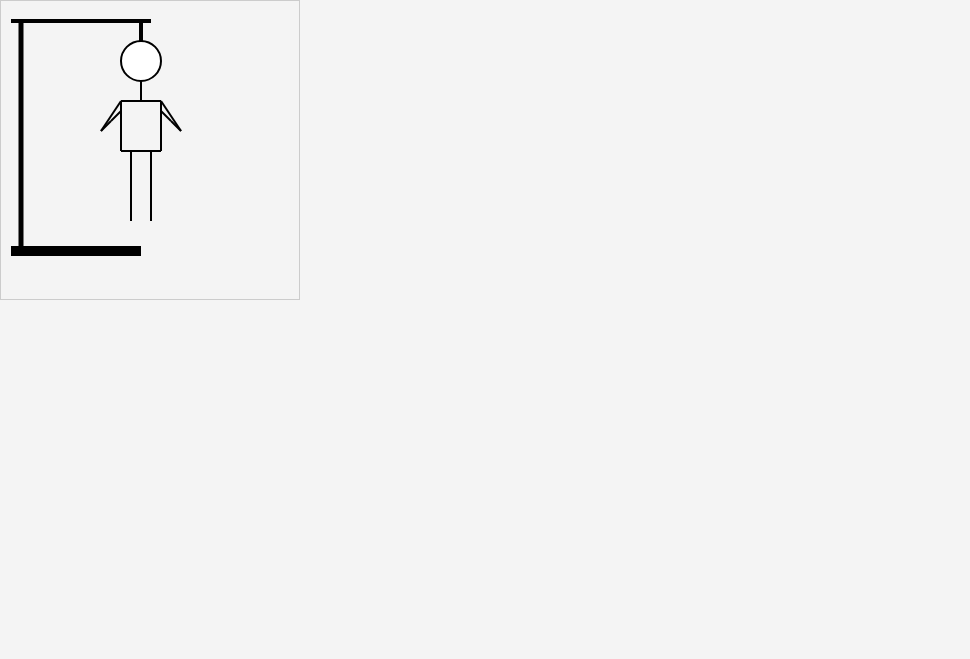
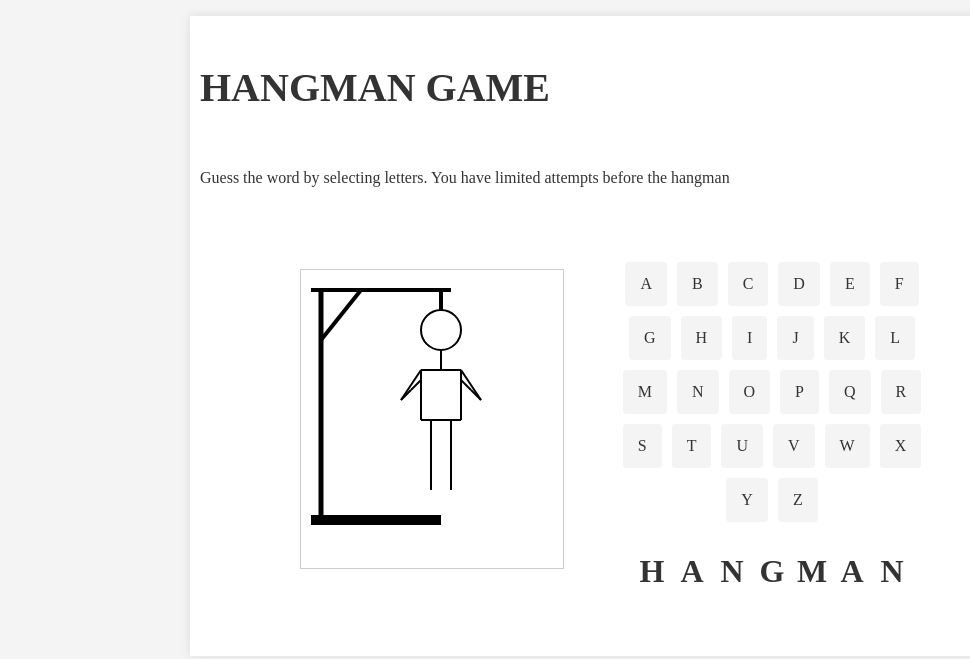
Before and after one commit to SCIPIO666/Hangman-Game, a plain HTML site: page index.html in a window 1280 px wide. Shown: the whole page, without its empty margins (0-970 px from the left). Drawn offline with Linux system fonts and the light colour scheme.

Commit message:
keyboard and word components

```diff
--- a/index.html
+++ b/index.html
@@ -8,15 +8,62 @@
     <title>HANGMAN</title>
 </head>
 <body>
-<svg id="hangman" width="300" height="300"  style="border: 1px solid #ccc;">
+    <div class="container">
+    <h1>HANGMAN GAME</h1>
+    <p>Guess the word by selecting letters. You have limited attempts before the hangman</p>
+    <div class="hangman-board">
+        <svg id="hangman" class="hangman-figure" width="300" height="300"  style="border: 1px solid #ccc;">
             <!-- hang stand -->
             <line x1="10" y1="20" x2="150" y2="20" style="stroke: black; stroke-width: 4; " />
+            <line x1="20" y1="70" x2="60" y2="20" style="stroke: black; stroke-width: 4; " />
             <line x1="140" y1="20" x2="140" y2="40" style="stroke: black; stroke-width: 4; " />
             <line x1="20" y1="20" x2="20" y2="250" style="stroke: black; stroke-width: 5; " />
             <line x1="10" y1="250" x2="140" y2="250" style="stroke: black; stroke-width: 10; "/>
 
 
         </svg>
+    </div>
+    <div class="word-display" id="wordDisplay">
+        <!-- Word to guess will be displayed here -->
+         <div class="keyboard">
+            <div class="key">A</div>
+            <div class="key">B</div>
+            <div class="key">C</div>
+            <div class="key">D</div>
+            <div class="key">E</div>
+            <div class="key">F</div>
+            <div class="key">G</div>
+            <div class="key">H</div>
+            <div class="key">I</div>
+            <div class="key">J</div>
+            <div class="key">K</div>
+            <div class="key">L</div>
+            <div class="key">M</div>
+            <div class="key">N</div>
+            <div class="key">O</div>
+            <div class="key">P</div>
+            <div class="key">Q</div>
+            <div class="key">R</div>
+            <div class="key">S</div>
+            <div class="key">T</div>
+            <div class="key">U</div>
+            <div class="key">V</div>
+            <div class="key">W</div>
+            <div class="key">X</div>
+            <div class="key">Y</div>
+            <div class="key">Z</div>
+        </div>
+             <div class="word">
+            <div class="letter">H</div>
+            <div class="letter">A</div>
+            <div class="letter">N</div>
+            <div class="letter">G</div>
+            <div class="letter">M</div>
+            <div class="letter">A</div>
+            <div class="letter">N</div>
+
+         </div>
+    </div>
 
 <script src="script.js"></script>
 </body>
--- a/styles.css
+++ b/styles.css
@@ -12,13 +12,6 @@ html {
     font-size: 16px; /* Base font size */
 }
 
-body {
-    font-family: Arial, sans-serif;
-    margin: 0;
-    background-color: #f4f4f4;
-    font-size: 1rem; /* Equivalent to 16px */
-    line-height: 1.6; /* For readability */
-}
 
 h1 {
     font-size: 2.5rem; /* 2.5 * 16px = 40px */
@@ -37,7 +30,29 @@ h3 {
 p {
     font-size: 1rem; /* 1 * 16px = 16px */
 }
-
+body {
+background-color: #f4f4f4;
+color: #333;
+font-size: 16px;
+line-height: 1.5;
+}
+.container {
+    width: 8ovw;
+max-width: 900px;
+height: 80vh;
+margin: 1em auto;
+background-color: #fff;
+padding: 10px;
+box-shadow: 0 0 10px rgba(0, 0, 0, 0.1);
+display: flex;
+justify-content: center;
+align-items: center;
+flex-direction: row;
+flex-wrap: wrap;
+}
+.container h1,.container p {
+width: 100%;
+}
  svg{
     border: dotted 2px  grey;
 
@@ -46,3 +61,61 @@ p {
     stroke-width: 2;
     fill: white;
  }
+ .hangman-board {
+display: flex;
+justify-content: space-between;
+margin-bottom: 20px;
+width: 30%;
+}
+.hangman-figure {
+flex: 1;
+display: inline-block;
+position: relative;
+width: 300px;
+height: 300px;
+
+}
+.word-display{
+    width: 45%;
+    padding: 15px;
+    margin: 10px;
+}
+.word {
+display: flex;
+justify-content: center;
+align-items: center;
+height: 90%;
+width: 80%;
+margin: 10px auto;
+margin-bottom: 20px;
+
+}
+.keyboard {
+display: flex;
+flex-wrap: wrap;
+justify-content: center;
+width: 90%;
+padding: 10px;
+margin: 5px auto;
+}
+.key {
+margin: 5px;
+padding: 10px 15px;
+border: none;
+background-color: #f4f4f4;
+cursor: pointer;
+border-radius: 4px;
+transition: background-color 0.2s ease;
+}
+.key:hover {
+background-color: #ddd;
+}
+.letter, .placeholder {
+margin: 0 5px;
+font-size: 2em;
+font-weight: bold;
+display: inline-block;
+width: 30px;
+border-bottom: 2px solid 333;
+text-align: center;
+}
```
Lines whose indentation alone changed are shown as unchanged.
